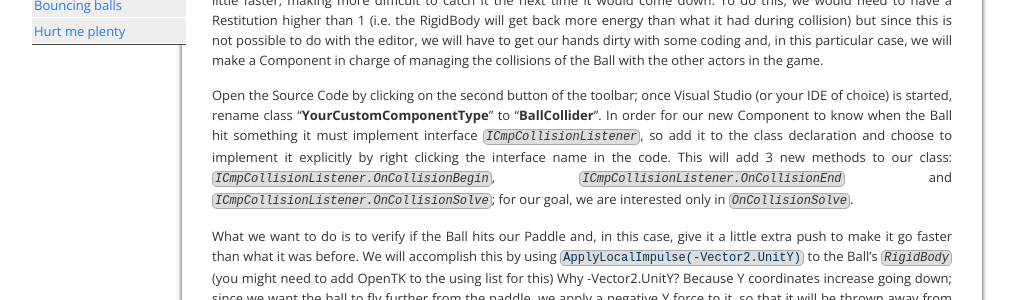
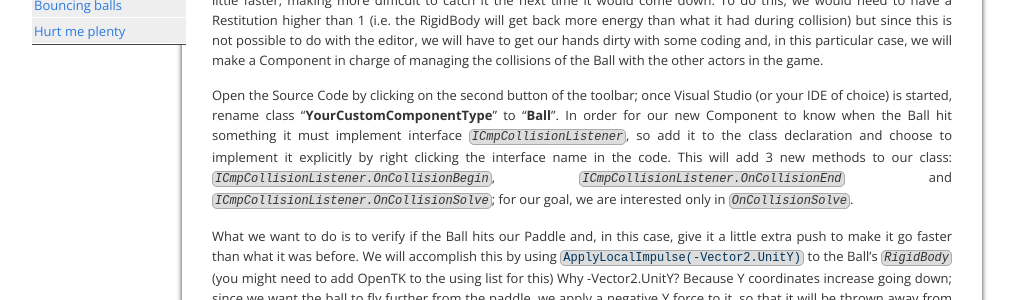
Before and after one commit to MrLeonardo/sirepi.github.io, a Jekyll site: the page built from _posts/2015-03-02-breakout.md, in a window 1280 px wide and 1400 px high, scrolled down 3497 px. Shown: the part 154-454 px from the top of the window, without its empty margins (58-1075 px from the left). Built offline with Jekyll 4.4.1, drawn with Linux system fonts in a browser that asks for light colours; nearby versions of some CDN libraries; some web fonts are replaced; some of the changed text lies outside the part shown.

```diff
--- a/_posts/2015-03-02-breakout.md
+++ b/_posts/2015-03-02-breakout.md
@@ -75,7 +75,7 @@ One more time, press <xd>Play</xd> and you will see our xn>Ball</span> happily b
 One thing that I forgot to mention, is that in Breakout each time the paddle hits the ball, this would make the ball go a little faster, making more difficult to catch it the next time it would come down. To do this, we would need to have a Restitution higher than 1 (i.e. the RigidBody will get back more energy than what it had during collision) but since this is not possible to do with the editor, we will have to get our hands dirty with some coding and, in this particular case, we will make a Component in charge
 of managing the collisions of the Ball with the other actors in the game.
 
-Open the Source Code by clicking on the second button of the toolbar; once Visual Studio (or your IDE of choice) is started, rename class "<xn>YourCustomComponentType</xn>" to "<xn>BallCollider</xn>". In order for our new Component to know when the Ball hit something it must implement interface <xp>ICmpCollisionListener</xp>, so add it to the class declaration and choose to implement it explicitly by right clicking the interface name in the code. This will add 3 new methods to our class: <xp> ICmpCollisionListener.OnCollisionBegin</xp>, <xp>ICmpCollisionListener.OnCollisionEnd</xp> and <xp>ICmpCollisionListener.OnCollisionSolve</xp>; for our goal, we are interested only in <xp>OnCollisionSolve</xp>.
+Open the Source Code by clicking on the second button of the toolbar; once Visual Studio (or your IDE of choice) is started, rename class "<xn>YourCustomComponentType</xn>" to "<xn>Ball</xn>". In order for our new Component to know when the Ball hit something it must implement interface <xp>ICmpCollisionListener</xp>, so add it to the class declaration and choose to implement it explicitly by right clicking the interface name in the code. This will add 3 new methods to our class: <xp> ICmpCollisionListener.OnCollisionBegin</xp>, <xp>ICmpCollisionListener.OnCollisionEnd</xp> and <xp>ICmpCollisionListener.OnCollisionSolve</xp>; for our goal, we are interested only in <xp>OnCollisionSolve</xp>.
 
 What we want to do is to verify if the Ball hits our Paddle and, in this case, give it a little extra push to make it go faster than what it was before. We will accomplish this by using <xc>ApplyLocalImpulse(-Vector2.UnitY)</xc> to the Ball's <xp>RigidBody</xp> (you might need to add OpenTK to the using list for this) Why -Vector2.UnitY? Because Y
 coordinates increase going down; since we want the ball to fly further from the paddle, we apply a negative Y force to it, so that it will be thrown away from the paddle.
@@ -83,10 +83,10 @@ coordinates increase going down; since we want the ball to fly further from the
 Your code should look like this:
 {% gist SirePi/4a20477254b4790e4e28 ball_01.cs %}
 
-Compile and, if everything went well, you will now be able to add the <xm>New &#9654; Breakout &#9654; BallCollider</xm> component to your ball. Do it, then press play, and admire the ball as it flies away after hitting the paddle.. maybe a little too quickly. In order to make it easier for the player, we have to somehow apply a smaller force to the ball after it hit the paddle. Go back to the code and change the <xc>ApplyLocalImpulse</xc> parameter to <xc>(-Vector2.UnitY * PaddleImpulse)</xc>. What is PaddleImpulse? It's a new float property that you have to add to the class and that will let you calibrate on the fly the strength of the impulse applied to the ball.
+Compile and, if everything went well, you will now be able to add the <xm>New &#9654; Breakout &#9654; Ball</xm> component to your ball. Do it, then press play, and admire the ball as it flies away after hitting the paddle.. maybe a little too quickly. In order to make it easier for the player, we have to somehow apply a smaller force to the ball after it hit the paddle. Go back to the code and change the <xc>ApplyLocalImpulse</xc> parameter to <xc>(-Vector2.UnitY * PaddleImpulse)</xc>. What is PaddleImpulse? It's a new float property that you have to add to the class and that will let you calibrate on the fly the strength of the impulse applied to the ball.
 
-Again compile, and go back to the editor: you should already see the new property in the <xp>BallCollider</xp>'s <xd>Object Inspector</xd> view with the default value of <xc>0.00</xc>.
-Letting the game play now will yield the same result as before adding the <xp>BallCollider</xp>, this is because the impulse applied has a strength of 0, which means that no force is applied to the Ball. Try to change <xp>PaddleImpulse</xp> to <xc>0.01</xc>: you will see that the ball gets a little higher every time it hits the paddle, which is exactly what we wanted to achieve.
+Again compile, and go back to the editor: you should already see the new property in the <xp>Ball</xp>'s <xd>Object Inspector</xd> view with the default value of <xc>0.00</xc>.
+Letting the game play now will yield the same result as before adding the <xp>Ball</xp>, this is because the impulse applied has a strength of 0, which means that no force is applied to the Ball. Try to change <xp>PaddleImpulse</xp> to <xc>0.01</xc>: you will see that the ball gets a little higher every time it hits the paddle, which is exactly what we wanted to achieve.
 
 This is the final code, for reference:
 {% gist SirePi/4a20477254b4790e4e28 ball_02.cs %}
```
Also changed, not shown: _posts/2015-03-03-hurt-me-plenty.md (+2 -4 lines).
